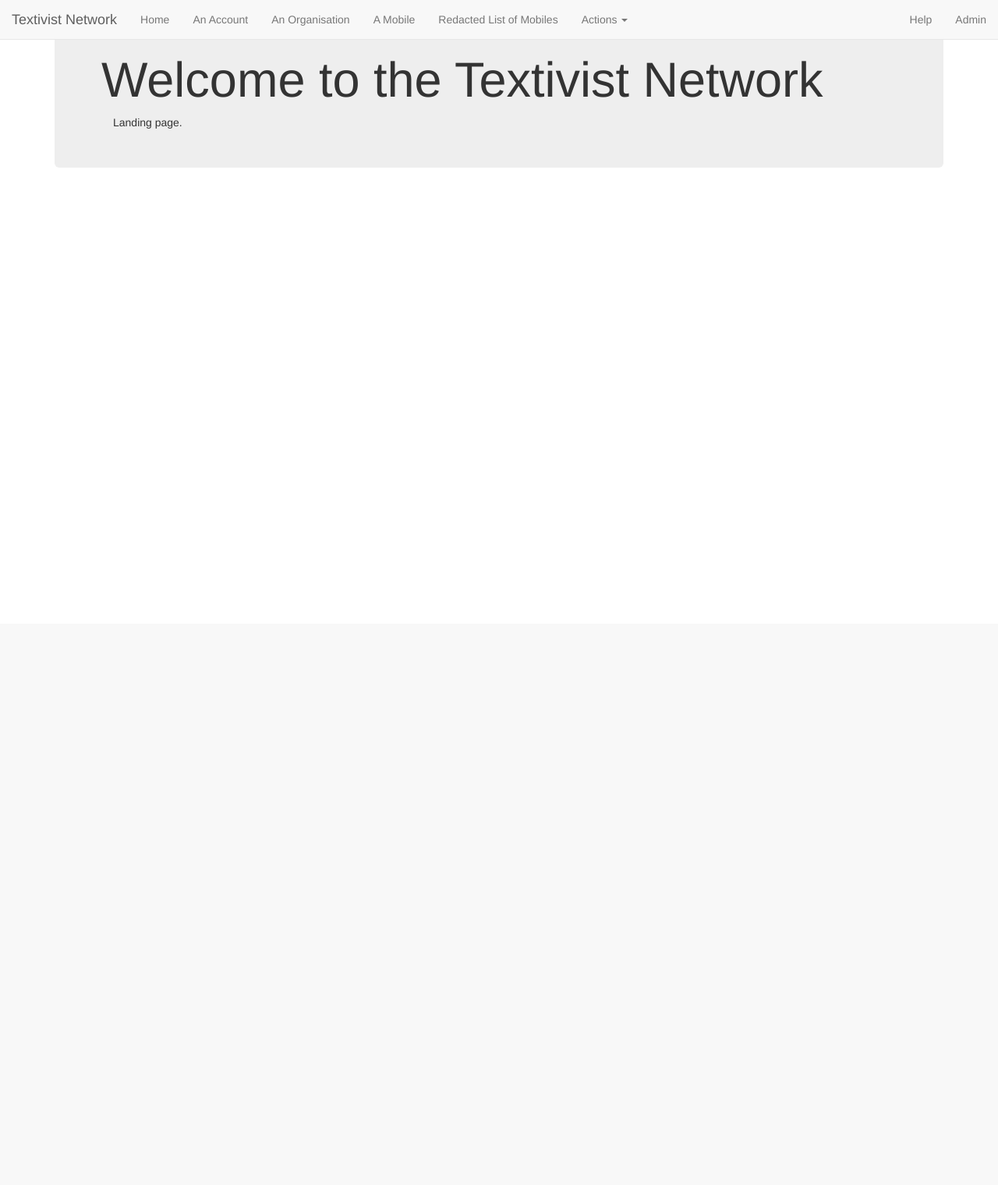
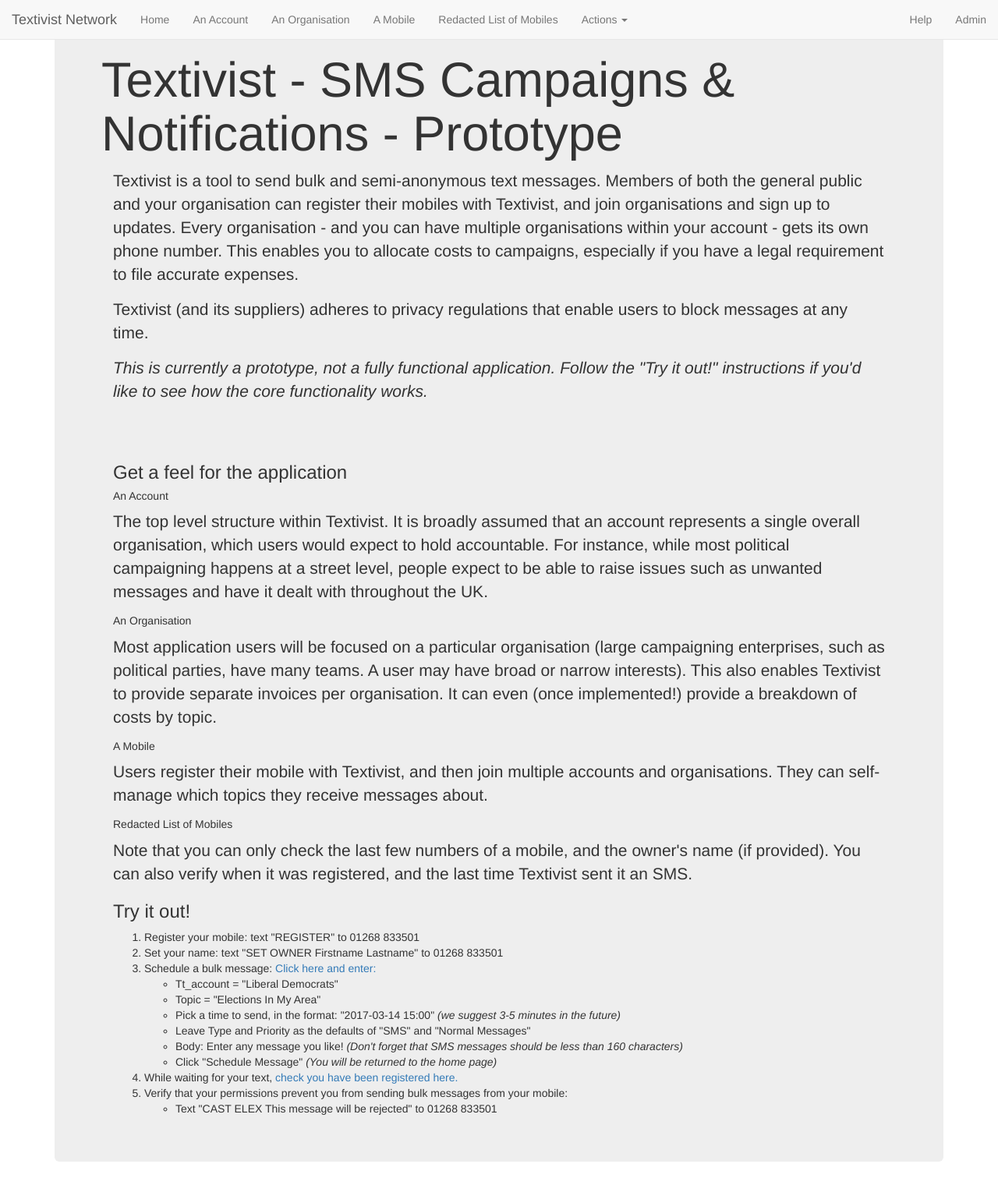
Before and after one commit to ContrastingSounds/textivist, a Django app: page / in a window 1280 px wide. Shown: the whole page at 78% size. Before the commit the page ends 165 px from the top, so only its background shows below. Run offline with Django 3.2, Linux system fonts and the light colour scheme; parts of the project's set-up code (start-up, migrations or seed data) failed here and were passed over; some libraries are stand-ins or nearby versions.

Commit message:
Created landing page with basic instructions

```diff
--- a/mobiles/templates/mobiles/index.html
+++ b/mobiles/templates/mobiles/index.html
@@ -1,6 +1,60 @@
 {% extends 'mobiles/base.html' %}
 
 {% block subheader %}
-    <h1>Welcome to the Textivist Network</h1>
-    <div class="container">Landing page.</div>
+    <h1>Textivist - SMS Campaigns & Notifications - Prototype</h1>
 {%  endblock %}
+
+{% block content %}
+    <div class="container">
+        <p>Textivist is a tool to send bulk and semi-anonymous text messages. Members of both the general public and
+        your organisation can register their mobiles with Textivist, and join organisations and sign up to updates.
+        Every organisation - and you can have multiple organisations within your account - gets its own phone number.
+        This enables you to allocate costs to campaigns, especially if you have a legal requirement to file accurate
+        expenses.</p>
+        <p>Textivist (and its suppliers) adheres to privacy regulations that enable users to block messages at any
+        time.</p>
+        <p><i>This is currently a prototype, not a fully functional application. Follow the "Try it out!" instructions
+            if you'd like to see how the core functionality works.</i></p>
+    </div>
+    <hr>
+    <div class="container">
+        <h3>Get a feel for the application</h3>
+            <h5>An Account</h5>
+            <p>The top level structure within Textivist. It is broadly assumed that an account represents a single
+            overall organisation, which users would expect to hold accountable. For instance, while most political
+            campaigning happens at a street level, people expect to be able to raise issues such as unwanted messages
+            and have it dealt with throughout the UK.</p>
+            <h5>An Organisation</h5>
+            <p>Most application users will be focused on a particular organisation (large campaigning enterprises,
+            such as political parties, have many teams. A user may have broad or narrow interests). This also enables
+            Textivist to provide separate invoices per organisation. It can even (once implemented!) provide a breakdown
+            of costs by topic.</p>
+            <h5>A Mobile</h5>
+            <p>Users register their mobile with Textivist, and then join multiple accounts and organisations.
+            They can self-manage which topics they receive messages about.</p>
+            <h5>Redacted List of Mobiles</h5>
+            <p>Note that you can only check the last few numbers of a mobile, and the owner's name (if provided).
+                You can also verify when it was registered, and the last time Textivist sent it an SMS.</p>
+        <h3>Try it out!</h3>
+            <ol>
+                <li>Register your mobile: text "REGISTER" to 01268 833501</li>
+                <li>Set your name: text "SET OWNER Firstname Lastname" to 01268 833501</li>
+                <li>Schedule a bulk message: <a href="/batch/add/">Click here and enter:</a>
+                    <ul>
+                        <li>Tt_account = "Liberal Democrats"</li>
+                        <li>Topic = "Elections In My Area"</li>
+                        <li>Pick a time to send, in the format: "2017-03-14 15:00" <i>(we suggest 3-5 minutes in the future)</i></li>
+                        <li>Leave Type and Priority as the defaults of "SMS" and "Normal Messages"</li>
+                        <li>Body: Enter any message you like! <i>(Don't forget that SMS messages should be less than 160 characters)</i></li>
+                        <li>Click "Schedule Message" <i>(You will be returned to the home page)</i></li>
+                    </ul>
+                </li>
+                <li>While waiting for your text, <a href="/mobiles/">check you have been registered here.</a></li>
+                <li>Verify that your permissions prevent you from sending bulk messages from your mobile:
+                    <ul>
+                        <li>Text "CAST ELEX This message will be rejected" to 01268 833501</li>
+                    </ul>
+                </li>
+            </ol>
+    </div>
+{% endblock %}
```
